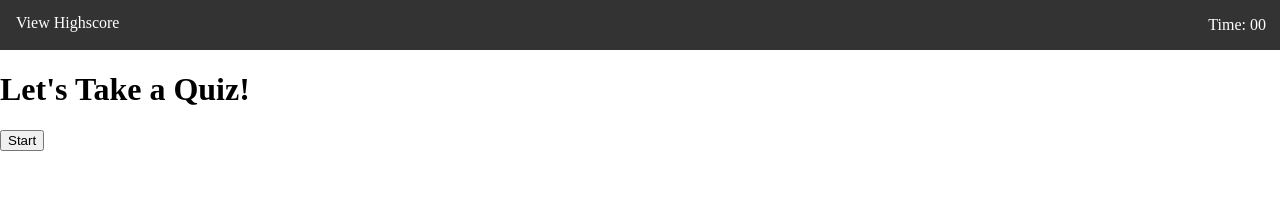
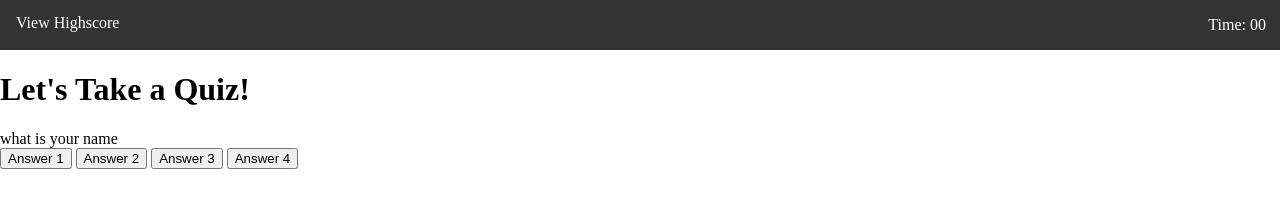
Before and after one commit to mellogelo/homework-wk4, a plain HTML site: page index.html in a window 1280 px wide. Both pictures are taken after a click on the button "Start". Drawn offline with Linux system fonts and the light colour scheme.

Commit message:
pass through question from question obj

```diff
--- a/index.html
+++ b/index.html
@@ -20,11 +20,13 @@
     </header>
     <div class="container">
         <div id="question-container" class="hide">
-            <p id="questions"></p>
-            <button id="btn"><span id="choice0"></span>Answer 1</button>
-            <button id="btn"><span id="choice1"></span>Answer 2</button>
-            <button id="btn"><span id="choice2"></span>Answer 3</button>
-            <button id="btn"><span id="choice3"></span>Answer 4</button>
+            <div id="questions">This is the question</div>
+            <div id="answer-buttons" class="btn-grid">
+                <button id="btn"><span id="choice0"></span>Answer 1</button>
+                <button id="btn"><span id="choice1"></span>Answer 2</button>
+                <button id="btn"><span id="choice2"></span>Answer 3</button>
+                <button id="btn"><span id="choice3"></span>Answer 4</button>
+            </div>
         </div>
     </div>
     <div class="start">
--- a/script.js
+++ b/script.js
@@ -1,26 +1,30 @@
 let startBtn = document.getElementById("start-btn")
 let questionContainer = document.getElementById("question-container")
 const questionEl = document.getElementById("questions")
+const answerEl = document.getElementById("answer-buttons")
+const correctEl = document.getElementById("correct")
 
-
+let shuffledQuestions, currentQuestions
 
 startBtn.addEventListener('click', startQuiz)
 
 function startQuiz() {
     startBtn.classList.add("hide")
+    shuffledQuestions = question.sort(() => Math.random() - .5)
+    currentQuestions = 0
     questionContainer.classList.remove("hide")
-    setQuestion
+    setQuestion()
 }
 
 function setQuestion() {
-    showQuestion(currentQuestionIndex)
+    showQuestion(shuffledQuestions[currentQuestions])
 }
 
 function showQuestion(question){
-    questionEl.innerText = question.question
+    questionEl.innerHTML = question.question
 }
 
-const question = [
+let question = [
     {
         question: 'what is your name',
         answers: [
@@ -29,3 +33,5 @@ const question = [
             { text: 'Bill', correct: false },
             { text: 'Scott', correct: false },
         ]
+    }
+]
```
